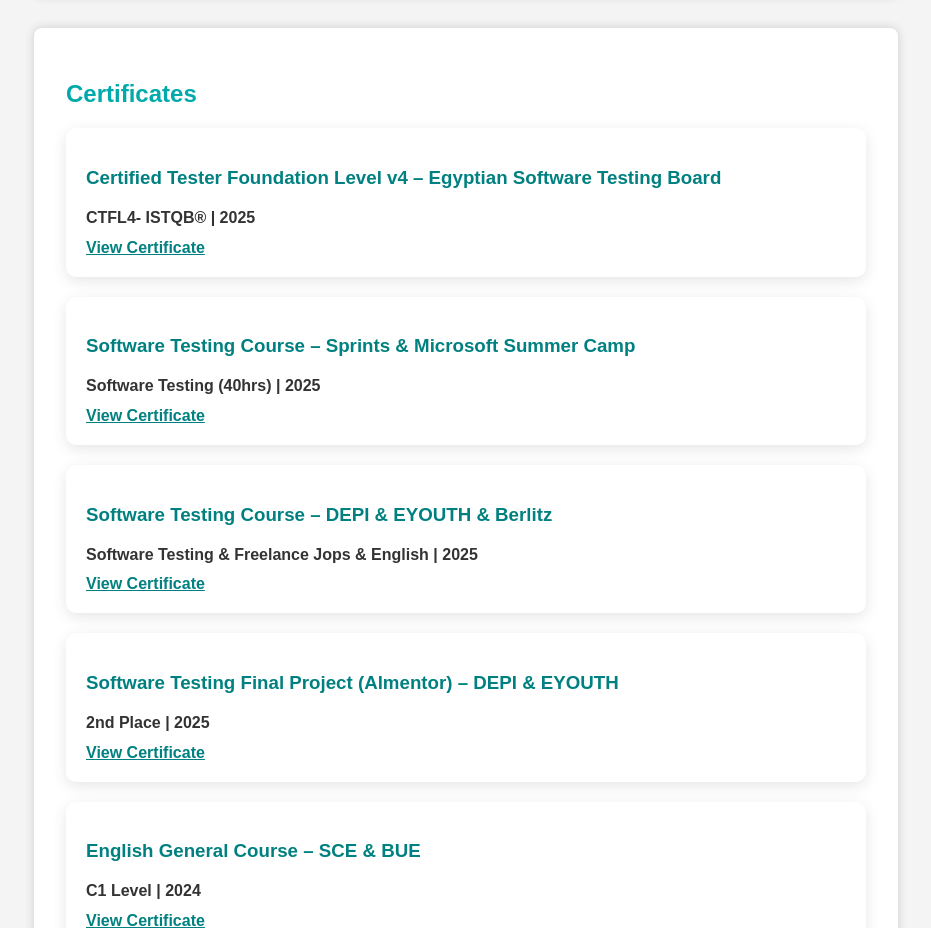
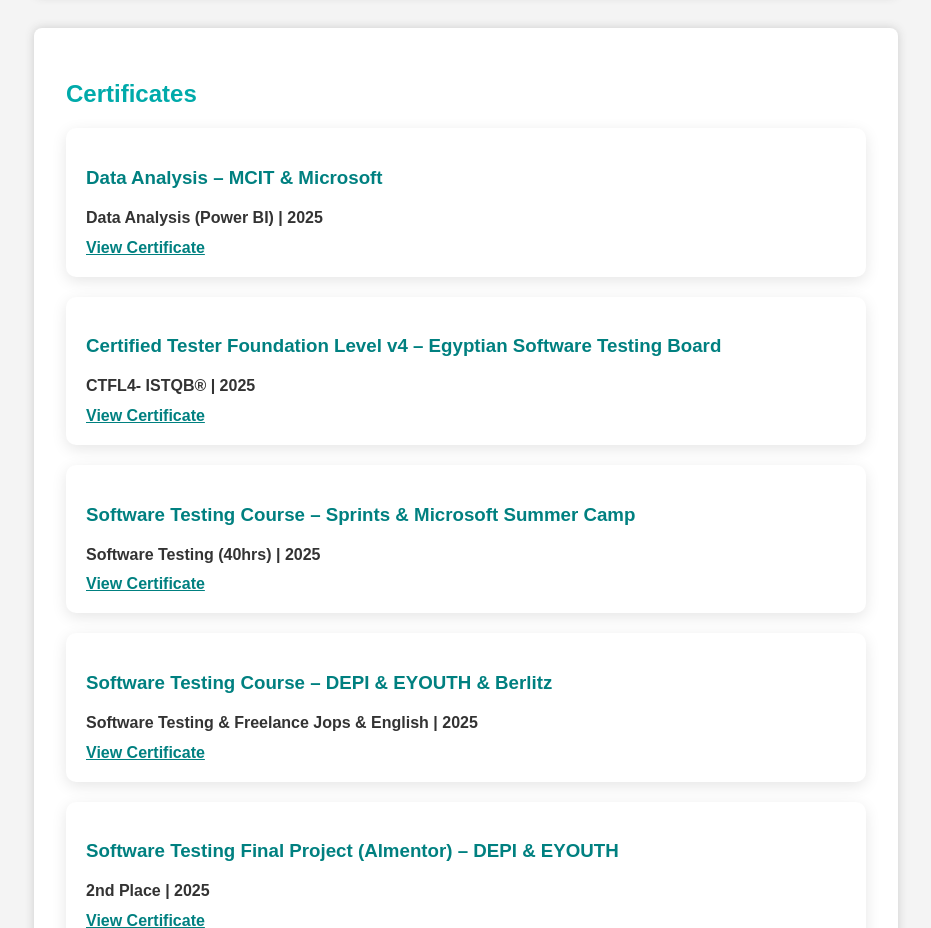
Before and after one commit to OmarOsama234/omar-portfolio, a plain HTML site: page index.html in a window 1280 px wide. Shown: the part 2340-3268 px from the top of the page, without its empty margins (174-1105 px from the left). Drawn offline with Linux system fonts and the light colour scheme.

Commit message:
Adding Data Analysis

```diff
--- a/index.html
+++ b/index.html
@@ -112,6 +112,11 @@
   <!-- Certificates Section -->
   <section id="certificates" class="certificates-section">
     <h2>Certificates</h2>
+    <div class="certificate-card">
+      <h3>Data Analysis – MCIT & Microsoft</h3>
+      <p><strong>Data Analysis (Power BI) | 2025</strong></p>
+      <a href="Media/Data_Analysis.png" target="_blank">View Certificate</a>
+    </div>
     <div class="certificate-card">
       <h3>Certified Tester Foundation Level v4 – Egyptian Software Testing Board</h3>
       <p><strong>CTFL4- ISTQB® | 2025</strong></p>
```
Also changed, not shown: Media/Data_Analysis.png (added).
